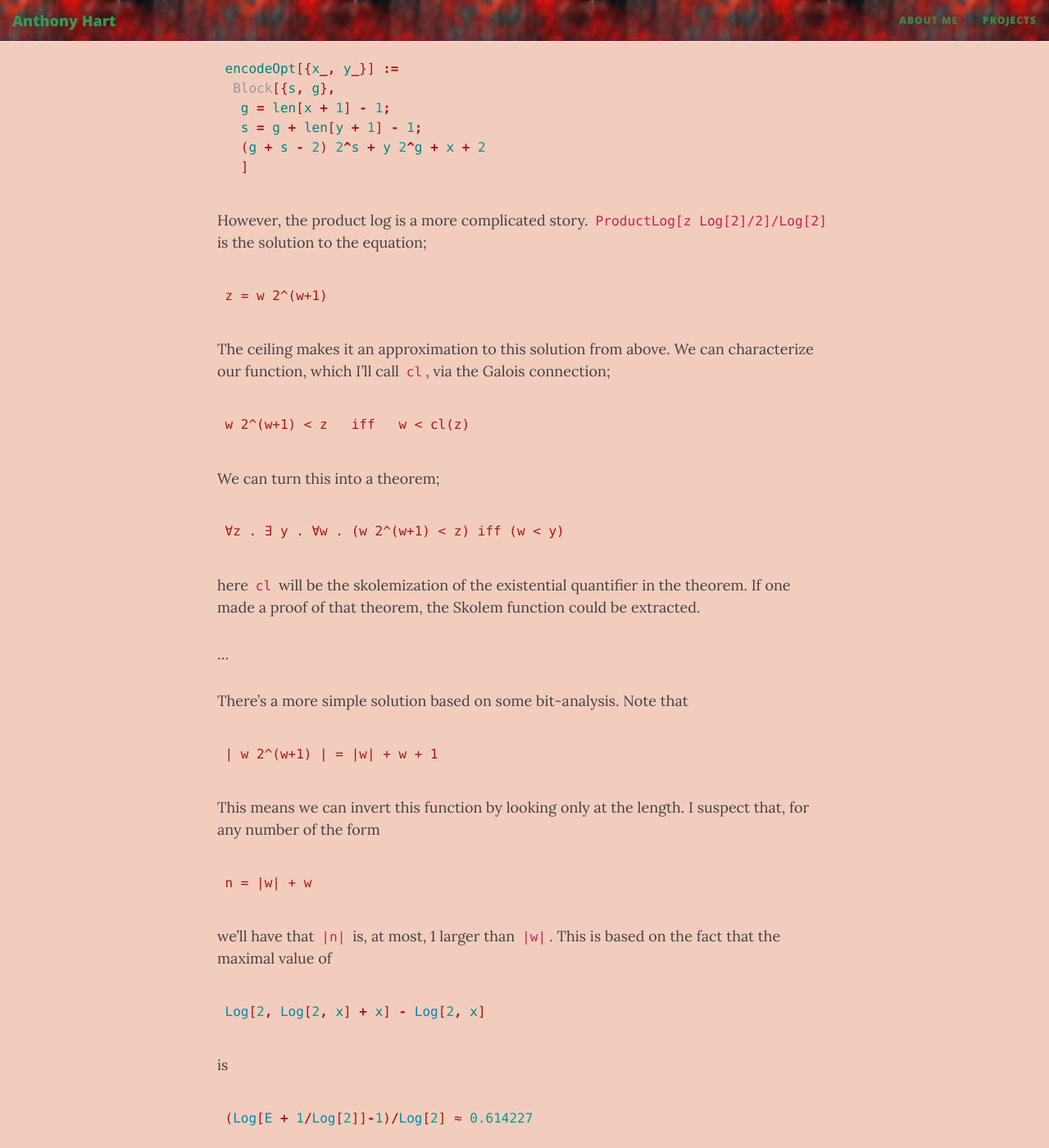
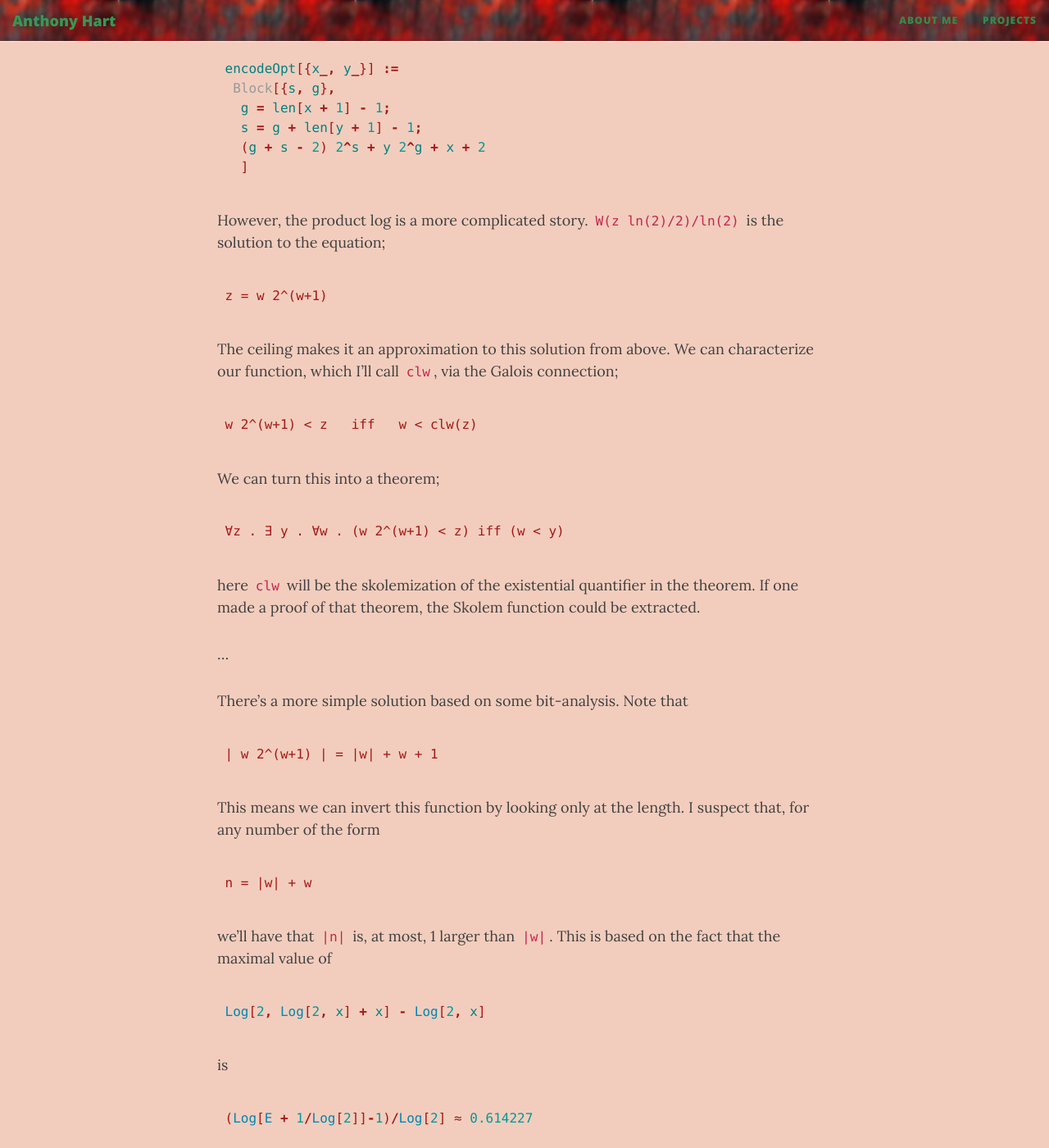
Before and after one commit to AHartNtkn/AHartNtkn.github.io, a Jekyll site: the page built from _posts/2021-11-29-An-Optimal-and-Feasible-Pairing-Function.md, in a window 1280 px wide and 1400 px high, scrolled down 7536 px. Shown: the whole window at 82% size. Built offline with Jekyll 4.4.1, drawn with Linux system fonts in a browser that asks for light colours; nearby versions of some CDN libraries.

Commit message:
rename some things.

````diff
--- a/_posts/2021-11-29-An-Optimal-and-Feasible-Pairing-Function.md
+++ b/_posts/2021-11-29-An-Optimal-and-Feasible-Pairing-Function.md
@@ -204,16 +204,16 @@ encodeOpt[{x_, y_}] :=
   (g + s - 2) 2^s + y 2^g + x + 2
   ]
 ```
-However, the product log is a more complicated story. `ProductLog[z Log[2]/2]/Log[2]` is the solution to the equation;
+However, the product log is a more complicated story. `W(z ln(2)/2)/ln(2)` is the solution to the equation;
 
 ```
 z = w 2^(w+1)
 ```
 
-The ceiling makes it an approximation to this solution from above. We can characterize our function, which I'll call `cl`, via the Galois connection;
+The ceiling makes it an approximation to this solution from above. We can characterize our function, which I'll call `clw`, via the Galois connection;
 
 ```
-w 2^(w+1) < z   iff   w < cl(z)
+w 2^(w+1) < z   iff   w < clw(z)
 ```
 
 We can turn this into a theorem;
@@ -222,7 +222,7 @@ We can turn this into a theorem;
 ∀z . ∃ y . ∀w . (w 2^(w+1) < z) iff (w < y)
 ```
 
-here `cl` will be the skolemization of the existential quantifier in the theorem. If one made a proof of that theorem, the Skolem function could be extracted.
+here `clw` will be the skolemization of the existential quantifier in the theorem. If one made a proof of that theorem, the Skolem function could be extracted.
 
 ...
 
@@ -250,10 +250,10 @@ is
 (Log[E + 1/Log[2]]-1)/Log[2] ≈ 0.614227
 ```
 
-reached when `x = E`. Based on that, we can use `|n|` as an initial estimate and adjust one unit if it's wrong. This gives us an efficient approximate inverse immediately, however, the naive solution from this isn't the same as our desired `cl`. This is more like a rounding function rather than a ceiling function. To turn it into a ceiling function we simply see if the inverse is too small and adjust accordingly.
+reached when `x = E`. Based on that, we can use `|n|` as an initial estimate and adjust one unit if it's wrong. This gives us an efficient approximate inverse immediately, however, the naive solution from this isn't the same as our desired `clw`. This is more like a rounding function rather than a ceiling function. To turn it into a ceiling function we simply see if the inverse is too small and adjust accordingly.
 
 ```mathematica
-inv[n_] :=
+clw[n_] :=
   Block[{w, r},
     r = Max[len[n] - 1, 0];
     w = r - len[r];
@@ -268,7 +268,7 @@ We can simply drop that in place in `decodeOpt` to get;
 ```mathematica
 decodeOpt[x_] :=
  Block[{s, p, g},
-  s = inv[x];
+  s = clw[x];
   p = x - (s - 1) 2^s - 1;
   g = Floor[p/2^s];
   {2^g + Mod[p, 2^g], Floor[(2^s + Mod[p, 2^s])/2^g]} - 1
````
